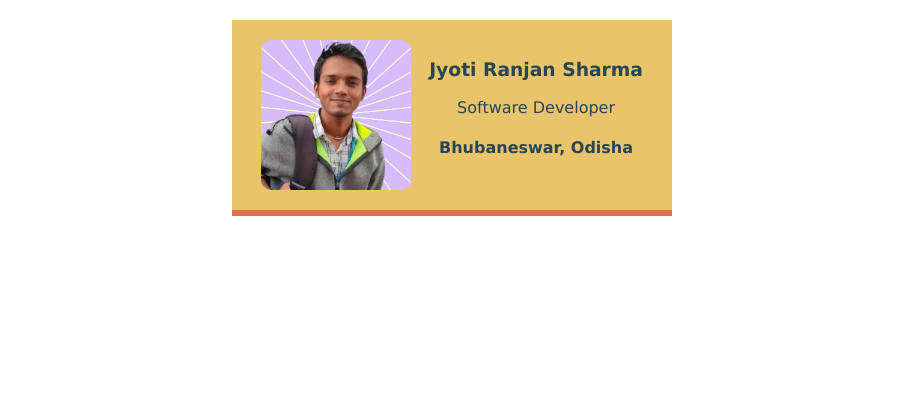
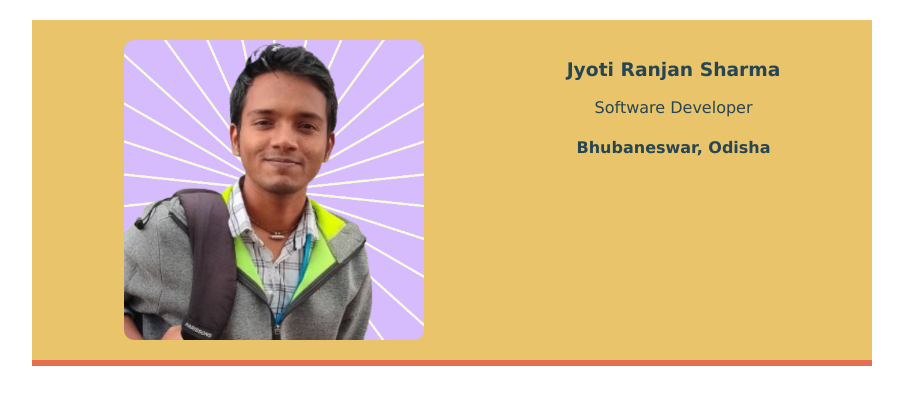
Before and after one commit to JyotiRSharma/business-card, a website built with Vite: page index.html in a window 1280 px wide. Shown: the whole page, without its empty margins (188-1091 px from the left). Built offline with nearby package versions, Linux system fonts and the light colour scheme.

Commit message:
Update styles.css

```diff
--- a/styles.css
+++ b/styles.css
@@ -10,12 +10,12 @@ body {
 
 @keyframes fade {
     from {width: 0px}
-    to {width: 150px}
+    to {width: 300px}
 }
 .avatar {
     animation: fade;
     animation-duration: 2s;
-    width: 150px;
+    width: 300px;
     border: none;
     border-radius: 10px;
 
@@ -23,7 +23,7 @@ body {
 
 
 .card {
-    width: 400px;
+    width: 800px;
     margin: 0 auto;
     padding: 20px;
     display: flex;
```
